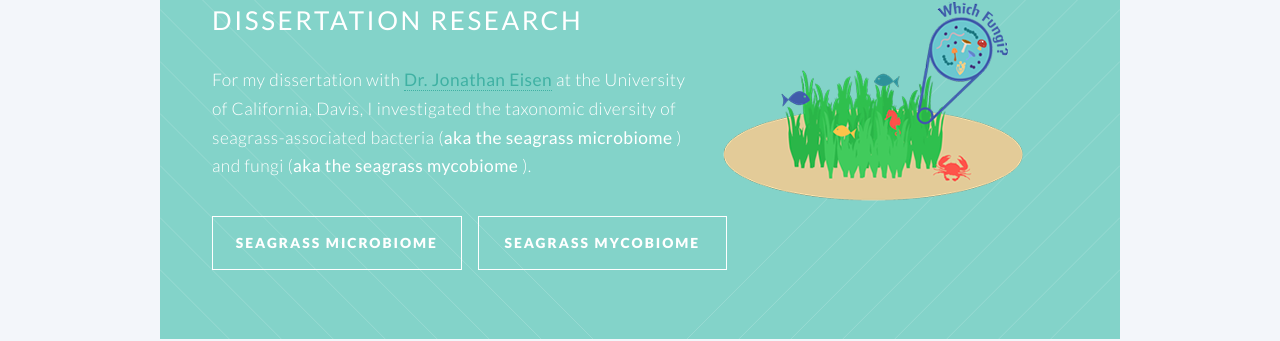
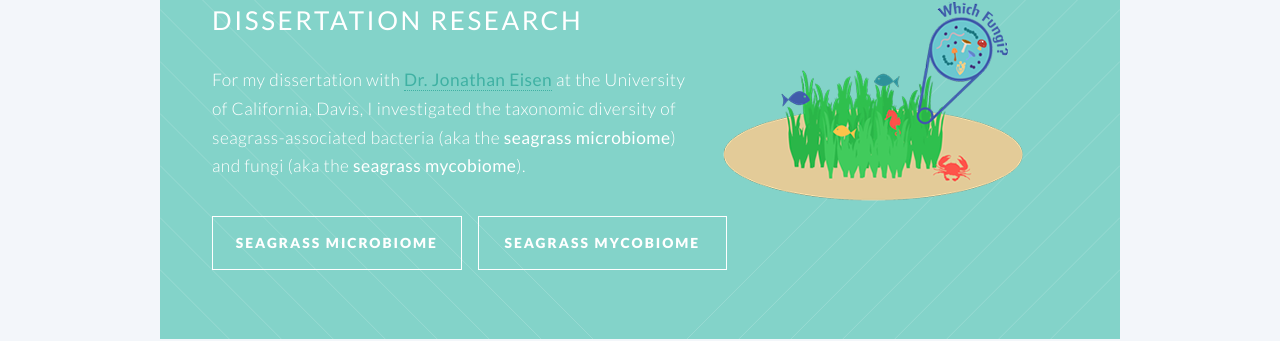
Before and after one commit to marinalaforgia/casett.github.io, a Jekyll site: the page built from index.html, in a window 1280 px wide and 900 px high, scrolled down 728 px. Shown: the part 191-532 px from the top of the window. Built offline with Jekyll 4.4.1, drawn with Linux system fonts in a browser that asks for light colours; part of the change alters nothing that is shown.

Commit message:
bolding fix 2

```diff
--- a/index.html
+++ b/index.html
@@ -18,7 +18,7 @@ layout: landing-page
 								<header>
 									<h2><strong>Dissertation research</strong></h2>
 								</header>
-								<p> For my dissertation with <a href="http://phylogenomics.me/"><strong>Dr. Jonathan Eisen</strong></a> at the University of California, Davis, I investigated the taxonomic diversity of seagrass-associated bacteria (<strong>aka the seagrass microbiome </strong>) and fungi (<strong>aka the seagrass mycobiome </strong>).</p>
+								<p> For my dissertation with <a href="http://phylogenomics.me/"><strong>Dr. Jonathan Eisen</strong></a> at the University of California, Davis, I investigated the taxonomic diversity of seagrass-associated bacteria (aka the <strong>seagrass microbiome</strong>) and fungi (aka the <strong>seagrass mycobiome</strong>).</p>
 								<footer>
 									<div class="row">
 									<div class="6u">
```
